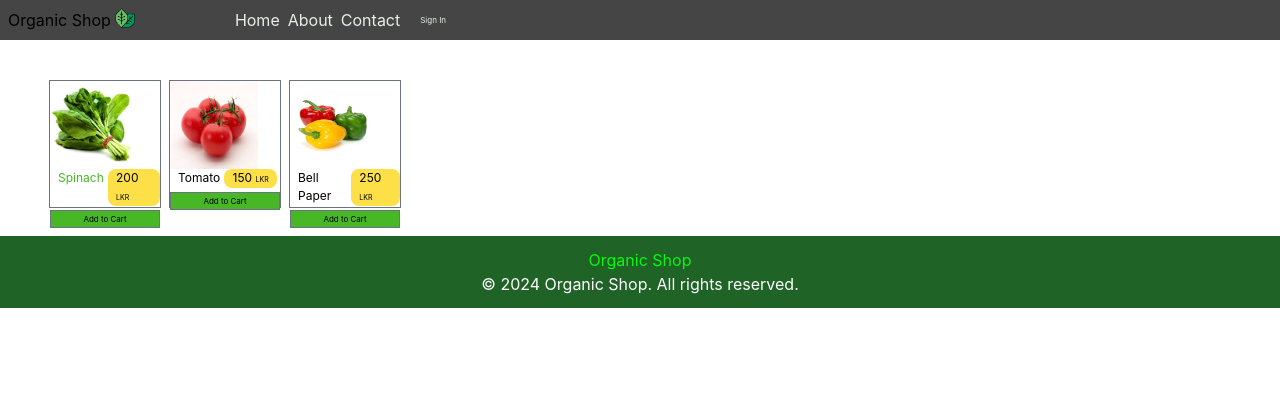
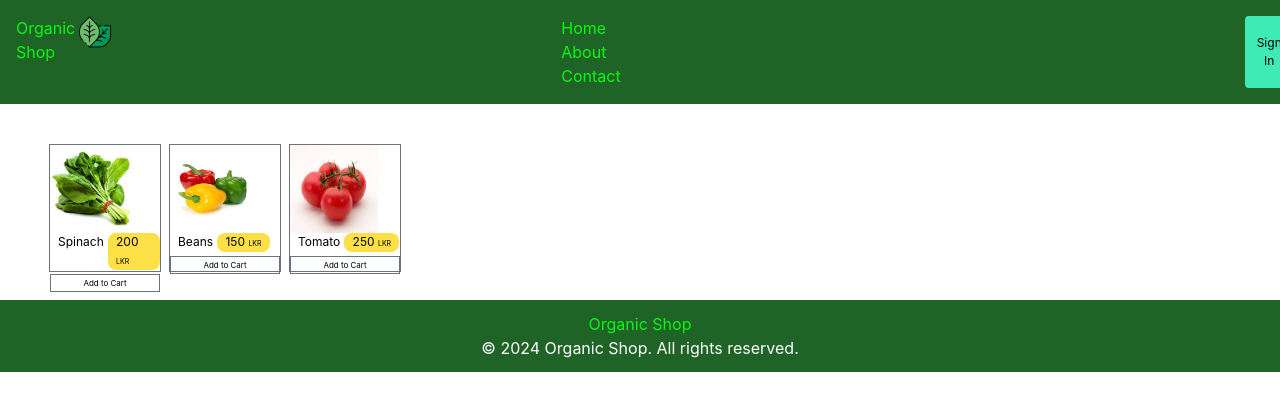
Before and after one commit to SethminiDisanayaka/RAD-React-App, a React (Create React App) app: page / in a window 1280 px wide. Shown: the top 410 px of the page. Built offline with nearby package versions, Linux system fonts and the light colour scheme.

Commit message:
Add action to AddtoCart Button

```diff
--- a/src/product-data.json
+++ b/public/product-data.json
@@ -4,20 +4,20 @@
     "name": "Spinach",
     "price": "200",
     "currency": "LKR",
-    "image": "spinach.png"
+    "image": "spinach.jpg"
   },
   {
     "id": 2,
     "name": "Beans",
     "price": "150",
     "currency": "LKR",
-    "image": "beans.png"
+    "image": "Bell-Peppers.jpg"
   },
   {
     "id": 3,
     "name": "Tomato",
     "price": "250",
     "currency": "LKR",
-    "image": "tomato.png"
+    "image": "tomato.jpg"
   }
 ]
--- a/src/App.tsx
+++ b/src/App.tsx
@@ -1,9 +1,5 @@
 import React from 'react';
 import './App.css';
-import {NavBar} from
-        "./view/common/Navbar/NavBar";
-import {MainContent} from "./view/common/MainContent/MainContent";
-import {Footer} from "./view/common/Footer/Footer";
 import {BrowserRouter, Route, Routes} from "react-router-dom";
 import {DefaultLayout} from "./view/common/DefaultContent/DefaultLayout";
 import {login} from "./view/pages/Login/login";
--- a/src/view/common/Navbar/NavBar.tsx
+++ b/src/view/common/Navbar/NavBar.tsx
@@ -1,43 +1,29 @@
 import {Component} from "react";
-import icon from '../../../images/coca-leaves.png';
+import icon from '../../../images/coca-leaves.png'
 import {Link} from "react-router-dom";
 
 export class NavBar extends Component {
+    render() {
+        function OnSignInClick(){
+            alert("Button Clicked")
+        }
+        return (
 
-    render() {
+            <div className="p-4 bg-[#1f6326] flex">
+                <h1 className="text-1x1 text-[#0af712] ">Organic Shop</h1>
 
-        return (
-            <div className="p-2
-                            bg-[#444544]
-                            flex">
-                <h1 className="text-1x1
-                         text-secondary">
-                    Organic Shop
-                </h1>
-                <img className="h-5 w-5 ml-1"
-                     src={icon} alt=""/>
+                <img className={"h-8 w-8 ml-1"} src={icon} alt={""}></img>
 
-                <ul className="list-none ml-[100px]">
-                    <li className="inline-block mr-2
-                                text-[#e6f0e6]
-                                cursor-pointer
-                                hover:text-green-400">
-                        <Link to="/">Home</Link></li>
-                    <li className="inline-block mr-2 text-[#e6f0e6] cursor-pointer hover:text-green-400">
-                        <Link to="/about">About</Link></li>
-                    <li className="inline-block mr-2 text-[#e6f0e6] cursor-pointer hover:text-green-400">
-                        <Link to="/contact">Contact</Link></li>
+                <ul className="list-none ml-[450px]">
+                    <li className="inline-block mr-6 text-[#0af712] cursor-pointer hover:text-green-400"><Link to="/">Home</Link></li>
+                    <li className="inline-block mr-6 text-[#0af712] cursor-pointer hover:text-green-400"><Link to="/about">About</Link></li>
+                    <li className="inline-block mr-6 text-[#0af712] cursor-pointer hover:text-green-400"><Link to="/contact">Contact</Link></li>
                 </ul>
 
-                <button className="text-[8px]
-                                   text-[#e6f0e6]
-                                   bg-secondary
-                                   pl-3 pr-3
-                                   rounded
-                                   hover:text-tertiary">
-                    <Link to="/login">Sign In</Link>
-                </button>
-            </div>
+        <button className="text-[12px] text-[#000000] bg-[#3febb5] pl-3 pr-3 rounded hover:text-[#ffffff] ml-[600px]">
+            <Link to="/login"> Sign In</Link>
+        </button>
+                </div>
         );
     }
 }
--- a/src/view/common/product/product.tsx
+++ b/src/view/common/product/product.tsx
@@ -1,14 +1,16 @@
 import {Component} from "react";
-import spinash from "../../../images/products/spinach.png";
 
 interface ProductProps {
-    data: null;
+    data: any;
+}
+
+interface productState{
+    isActive: boolean;
 }
 export class Product extends Component<ProductProps> {
     render() {
 
         const {data} = this.props;
-        // @ts-ignore
         const image = require('../../../images/products/' + data.image)
         return (
             <div className="w-28 h-32 mr-2 mb-2 justify-center items-center border-gray-500 border-[0.5px]">
@@ -17,16 +19,20 @@ export class Product extends Component<ProductProps> {
                 </div>
                 <div className="flex">
                     <div>
-                        <h3 className="text-secondary text-[12px] pl-2">Spinach</h3>
+                        <h3 className="text-secondary text-[12px] pl-2">{data.name}</h3>
                     </div>
                     <div className="bg-yellow-300 ml-1 p-[0.3px] rounded-lg pr-2">
-                        <h3 className="text-[12px] pl-2">200 <small className="text-[7px]">LKR</small></h3>
+                        <h3 className="text-[12px] pl-2">{data.price} <small className="text-[7px]">{data.currency}</small></h3>
                     </div>
                 </div>
                 <div className="flex justify-center">
-                    <button className="w-full mt-1 p-[2.4px] bg-secondary text-[8px] border-gray-500 border-[0.5px]">Add to Cart</button>
+                    <button className="w-full mt-1 p-[2.4px] bg-secondary text-[8px] border-gray-500 border-[0.5px]" onClick={this.addToCartOnClick}>Add to Cart</button>
                 </div>
             </div>
         );
     }
+
+    private addToCartOnClick = () => {
+        alert("Clicked!")
+    }
 }
--- a/src/view/pages/Home/Home.tsx
+++ b/src/view/pages/Home/Home.tsx
@@ -1,10 +1,35 @@
 import {Component} from "react";
-import spinach from '../../../images/products/spinach.jpg'
+import spinash from '../../../images/products/Bell-Peppers.jpg'
+import beans from '../../../images/products/beans.jpg'
 import tomato from '../../../images/products/tomato.jpg'
-import bellPepper from '../../../images/products/Bell-Peppers.jpg'
+import {Product} from "../../common/product/product";
 
 export class Home extends Component {
+
+    constructor(props: {}) {
+        super(props);
+        this.state = {
+            data: []
+        }
+    }
+    componentDidMount() {
+        this.fetchData();
+    }
+    fetchData = async () => {
+        try {
+            let response = await fetch('./product-data.json');
+            let jsonData = await response.json();
+            this.setState({data: jsonData});
+        } catch (error) {
+            console.error(
+                'Error fetching data:',
+                error);
+        }
+    }
+
     render() {
+        // @ts-ignore
+        const {data} = this.state;
         return (
             <div className="flex">
                 {/*Row 01  */}
@@ -16,54 +41,12 @@ export class Home extends Component {
                                justify-center
                                items-center
                                mx-auto">
-                    <div className="w-28 h-32 mr-2 mb-2 justify-center items-center border-gray-500 border-[0.5px]">
-                        <div>
-                            <img className="h-[88px] w-[88px]" src={spinach} alt=""/>
-                        </div>
-                        <div className="flex">
-                            <div>
-                                <h3 className="text-secondaryColor text-[12px] pl-2">Spinach</h3>
-                            </div>
-                            <div className="bg-yellow-300 ml-1 p-[0.3px] rounded-lg pr-2">
-                                <h3 className="text-[12px] pl-2">200 <small className="text-[7px]">LKR</small></h3>
-                            </div>
-                        </div>
-                        <div className="flex justify-center">
-                            <button className="w-full mt-1 p-[2.4px] bg-secondaryColor text-[8px] border-gray-500 border-[0.5px]">Add to Cart</button>
-                        </div>
-                    </div>
-                    <div className="w-28 h-32 mr-2 mb-2 justify-center items-center border-gray-500 border-[0.5px]">
-                        <div>
-                            <img className="h-[88px] w-[88px]" src={tomato} alt=""/>
-                        </div>
-                        <div className="flex">
-                            <div>
-                                <h3 className="text-secondary text-[12px] pl-2">Tomato</h3>
-                            </div>
-                            <div className="bg-yellow-300 ml-1 p-[0.3px] rounded-lg pr-2">
-                                <h3 className="text-[12px] pl-2">150 <small className="text-[7px]">LKR</small></h3>
-                            </div>
-                        </div>
-                        <div className="flex justify-center">
-                            <button className="w-full mt-1 p-[2.4px] bg-secondaryColor text-[8px] border-gray-500 border-[0.5px]">Add to Cart</button>
-                        </div>
-                    </div>
-                    <div className="w-28 h-32 mr-2 mb-2 justify-center items-center border-gray-500 border-[0.5px]">
-                        <div>
-                            <img className="h-[88px] w-[88px]" src={bellPepper} alt=""/>
-                        </div>
-                        <div className="flex">
-                            <div>
-                                <h3 className="text-secondary text-[12px] pl-2">Bell Paper</h3>
-                            </div>
-                            <div className="bg-yellow-300 ml-1 p-[0.3px] rounded-lg pr-2">
-                                <h3 className="text-[12px] pl-2">250 <small className="text-[7px]">LKR</small></h3>
-                            </div>
-                        </div>
-                        <div className="flex justify-center">
-                            <button className="w-full mt-1 p-[2.4px] bg-secondaryColor text-[8px] border-gray-500 border-[0.5px]">Add to Cart</button>
-                        </div>
-                    </div>
+                    {
+                        data.map((product: any) => (
+                            <Product key={product.id}
+                                     data={product}/>
+                        ))
+                    }
                 </div>
             </div>
         );
```
Also changed, not shown: src/images/products/beans.jpg (renamed from src/images/products/images (6).jpg).
